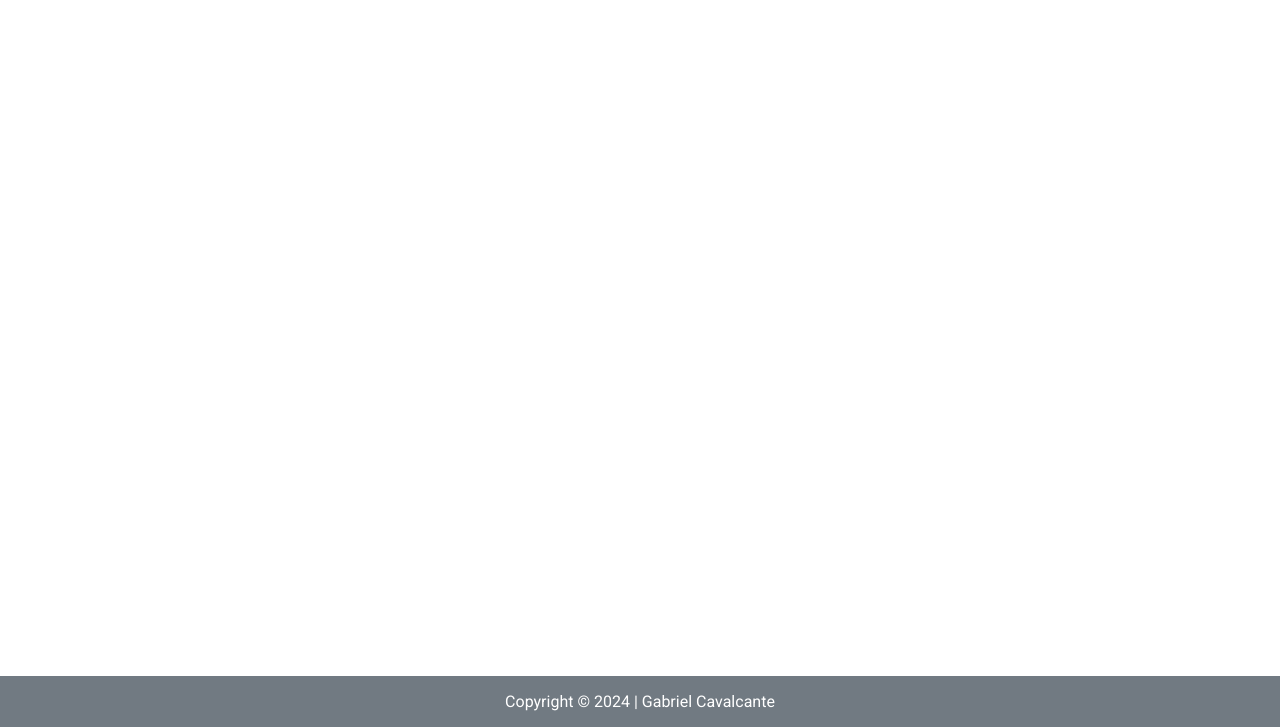
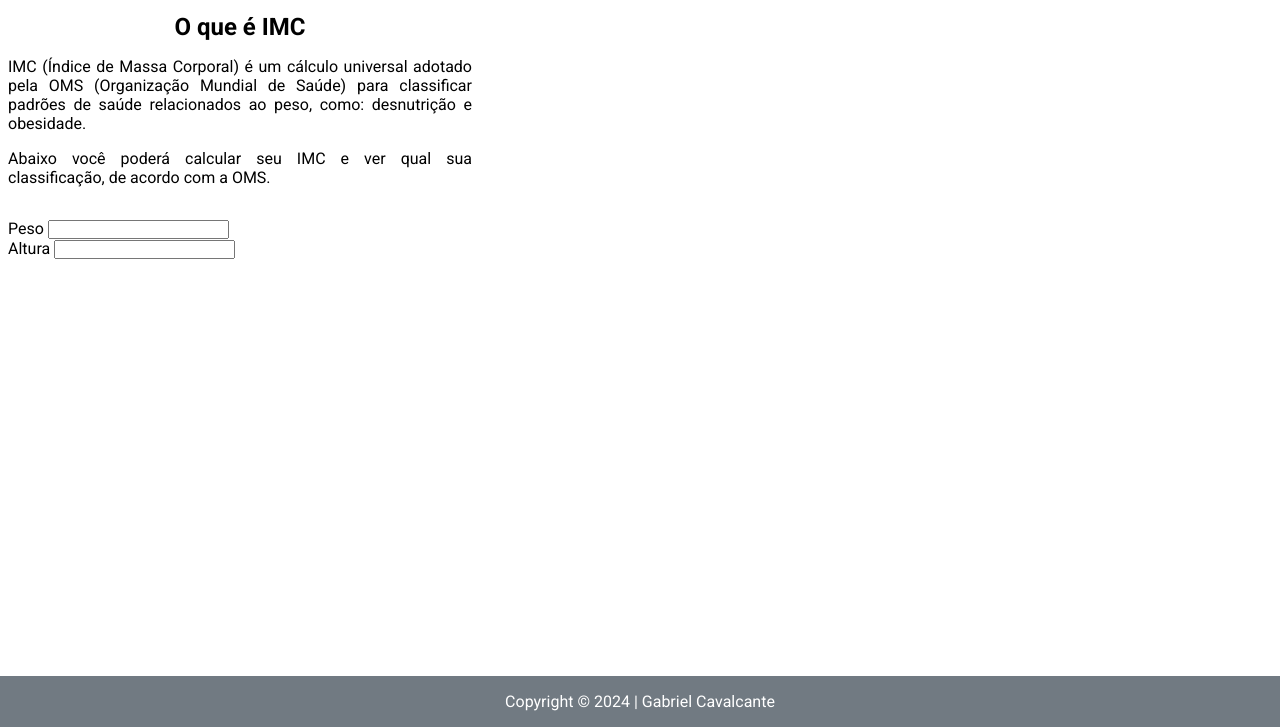
Before and after one commit to zolppy/a, a plain HTML site: page index.html in a window 1280 px wide. Shown: the part 73-800 px from the top of the page. Drawn offline with Linux system fonts and the light colour scheme.

Commit message:
seção de explicação

```diff
--- a/assets/css/generics.css
+++ b/assets/css/generics.css
@@ -6,3 +6,7 @@
   display: block !important;
   text-align: center !important;
 }
+
+.text-justify {
+  text-align: justify !important;
+}
--- a/assets/css/styles.css
+++ b/assets/css/styles.css
@@ -11,6 +11,24 @@ header {
   font-size: 2rem;
 }
 
+.container {
+  padding: 0 .5em;
+  display: flex;
+  flex-direction: column;
+  gap: 2em;
+}
+
+.explanation {
+  margin-top: 1em;
+  display: flex;
+  flex-direction: column;
+  gap: 1em;
+}
+
+.explanation-title {
+  font-size: 1.5rem;
+}
+
 footer {
   background-color: #717a82;
   padding: 1em;
--- a/index.html
+++ b/index.html
@@ -9,14 +9,28 @@
   <script defer src="assets/js/main.js"></script>
 </head>
 <body>
-  <div class="container">
   <header>
     <h1 class="main-title bold text-center">Calculdora de IMC</h1>
   </header>
-    <main></main>
+  <main class="container">
+    <section class="explanation">
+      <h2 class="explanation-title bold text-center">O que é IMC</h2>
+      <p class="text-justify">IMC (Índice de Massa Corporal) é um cálculo universal adotado pela OMS (Organização Mundial de Saúde) para classificar padrões de saúde relacionados ao peso, como: desnutrição e obesidade.</p>
+      <p class="text-justify">Abaixo você poderá calcular seu IMC e ver qual sua classificação, de acordo com a OMS.</p>
+    </section>
+    <section class="data">
+      <div class="input-wrapper">
+        <label for="weight">Peso</label>
+        <input type="number" id="weight" />
+      </div>
+      <div class="input-wrapper">
+        <label for="height">Altura</label>
+        <input type="number" id="height" />
+      </div>
+    </section>
+  </main>
   <footer>
     <span class="copyright text-center">Copyright &copy; 2024 | Gabriel Cavalcante</span>
   </footer>
-  </div>
 </body>
 </html>
```
Lines whose indentation alone changed are shown as unchanged.
